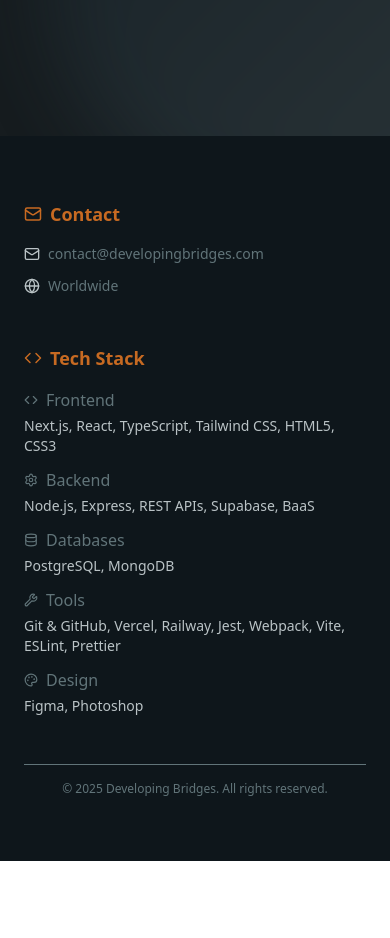
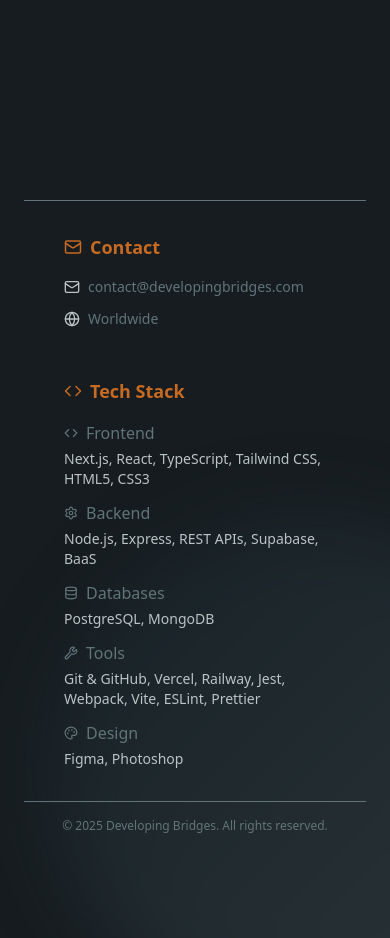
Before and after one commit to CaimanBrujo/dev-bridges, a Next.js app: page / in a window 390 px wide. Shown: the part 3240-4178 px from the top of the page. Before the commit the page ends 4101 px from the top, so only its background shows below. Built offline with nearby package versions, Linux system fonts and the light colour scheme.

Commit message:
feat(background): adjust BackgroundBlobs height with md:h-[475vh] for responsiveness and make Footer background transparent

```diff
--- a/app/components/BackgroundBlobs.tsx
+++ b/app/components/BackgroundBlobs.tsx
@@ -5,7 +5,7 @@ import { motion } from 'framer-motion';
 
 export default function BackgroundBlobs() {
   return (
-    <div className="absolute top-0 left-0 w-full h-[400vh] -z-10 overflow-hidden">
+    <div className="absolute top-0 left-0 w-full h-[495vh] md:h-[475vh] -z-10 overflow-hidden">
       {/* Dark background */}
       <div className="absolute inset-0 bg-background" />
 
--- a/app/components/Footer.tsx
+++ b/app/components/Footer.tsx
@@ -5,10 +5,10 @@ import { Mail, Globe, Code, Database, Settings, Wrench, Palette } from 'lucide-r
 
 export function Footer() {
   return (
-    <footer className="relative bg-dark text-primary px-6 lg:px-20 py-16">
-      <div className="max-w-6xl mx-auto grid grid-cols-1 md:grid-cols-2 gap-12">
+    <footer className="relative bg-transparent text-primary px-6 lg:px-20 py-16">
+      <div className="max-w-8xl mx-auto grid grid-cols-1 md:grid-cols-2 gap-12 border-t border-muted pt-8">
         {/* Contact Section */}
-        <div>
+        <div className="mx-10">
           <h4 className="text-lg font-semibold mb-4 text-accent flex items-center gap-2">
             <Mail size={18} /> Contact
           </h4>
@@ -16,7 +16,7 @@ export function Footer() {
             <li className="flex items-center gap-2">
               <Mail size={16} className="text-primary" />
               <a
-                href="mailto:hello@developingbridges.com"
+                href="mailto:contact@developingbridges.com"
                 className="hover:underline hover:text-accent transition-colors duration-200"
               >
                 contact@developingbridges.com
@@ -30,7 +30,7 @@ export function Footer() {
         </div>
 
         {/* Tech Stack Section */}
-        <div>
+        <div className="mx-10">
           <h4 className="text-lg font-semibold mb-4 text-accent flex items-center gap-2">
             <Code size={18} /> Tech Stack
           </h4>
@@ -76,7 +76,7 @@ export function Footer() {
       </div>
 
       {/* Footer bottom */}
-      <div className="mt-12 text-center text-xs text-muted border-t border-muted pt-4">
+      <div className="max-w-8xl mx-auto mt-8 text-center text-xs text-muted border-t border-muted pt-4">
         © {new Date().getFullYear()} Developing Bridges. All rights reserved.
       </div>
     </footer>
```
